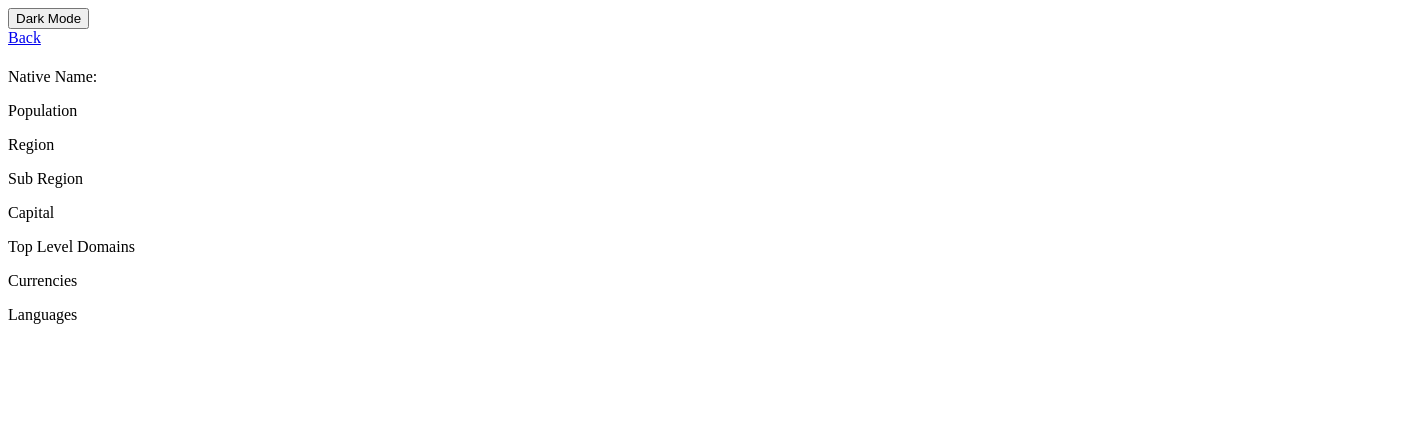
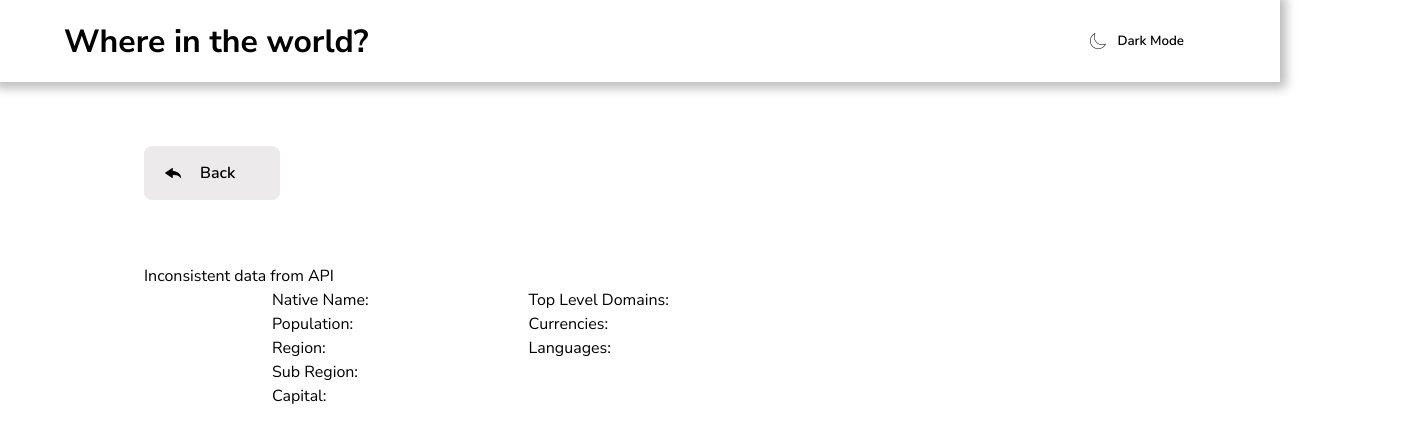
Before and after one commit to franc51/rest-countries-api-with-color-theme-switcher-master, a plain HTML site: page country-page.html in a window 1280 px wide. Shown: the whole page, 1424 px wide, since content can reach past the window. Drawn offline with Linux system fonts and the light colour scheme; no server answers.

Commit message:
small fixes and started country page feature

```diff
--- /dev/null
+++ b/country-page.css
@@ -0,0 +1,69 @@
+* {
+  padding: 0;
+  margin: 0;
+  box-sizing: border-box;
+}
+
+body {
+  font-family: "Nunito Sans";
+  display: flex;
+  flex-direction: column;
+  justify-content: space-between;
+}
+.countries_header_container {
+  display: flex;
+  justify-content: space-between;
+  align-items: center;
+  padding: 1rem 4rem;
+  box-shadow: 1px 1px 10px 5px rgb(187, 187, 187);
+}
+.countries_header_theme_toggle {
+  border-radius: 0.5rem;
+  border: none;
+  padding: 1rem 2rem;
+  padding-left: 3rem;
+  background-color: white;
+  background-image: url(files/design/moon.png);
+  background-size: 1rem;
+  background-position: 1.3rem center;
+  background-repeat: no-repeat;
+  font-weight: 600;
+  font-family: "Nunito Sans";
+  cursor: pointer;
+}
+.countries_header_theme_toggle:hover {
+  border: 1px solid rgb(119, 117, 117);
+}
+.country {
+  display: flex;
+  justify-content: left;
+  margin-left: 9rem;
+  gap: 8rem;
+  width: 100%;
+}
+.back-btn {
+  border-radius: 0.5rem;
+  border: none;
+  margin: 4rem 9rem;
+  padding: 1rem 2rem;
+  width: 3rem;
+  padding-left: 3.5rem;
+  background-color: rgb(236, 234, 234);
+  background-image: url(files/design/back-arrow.png);
+  background-size: 1rem;
+  background-position: 1.3rem center;
+  background-repeat: no-repeat;
+  font-weight: 600;
+  font-family: "Nunito Sans";
+  cursor: pointer;
+}
+a {
+  all: unset;
+}
+.country_description {
+  display: flex;
+  gap: 10rem;
+}
+p {
+  line-height: 1.5rem;
+}
--- a/country-page.html
+++ b/country-page.html
@@ -2,33 +2,39 @@
   <head>
     <meta charset="UTF-8" />
     <meta name="viewport" content="width=device-width, initial-scale=1.0" />
+    <link rel="stylesheet" href="country-page.css" />
+    <link
+      href="https://fonts.googleapis.com/css2?family=Inter:ital,opsz,wght@0,14..32,100..900;1,14..32,100..900&family=League+Spartan:wght@100..900&family=Lexend+Deca:wght@100..900&family=Nunito+Sans:ital,opsz,wght@0,6..12,200..1000;1,6..12,200..1000&family=Space+Mono:ital,wght@0,400;0,700;1,400;1,700&display=swap"
+      rel="stylesheet"
+    />
     <script src="country.js" defer></script>
     <title>Document</title>
   </head>
   <body>
     <div class="countries_header_container">
-      <h1 class="countries_header_logo"></h1>
+      <h1 class="countries_header_logo">Where in the world?</h1>
       <button class="countries_header_theme_toggle" id="toggle_btn">
         Dark Mode
       </button>
     </div>
     <a class="back-btn" href="index.html">Back</a>
+    <p style="margin-left: 9rem">Inconsistent data from API</p>
     <div class="country">
       <img src="" alt="" id="country_flag" />
       <div class="country_info">
         <h1 id="name"></h1>
         <div class="country_description">
           <div>
-            <p>Native Name:<span id="native_name"></span></p>
-            <p>Population<span id="population"></span></p>
-            <p>Region<span id="region"></span></p>
-            <p>Sub Region<span id="subregion"></span></p>
-            <p>Capital<span id="capital"></span></p>
+            <p>Native Name: <span id="native_name"></span></p>
+            <p>Population: <span id="population"></span></p>
+            <p>Region: <span id="region"></span></p>
+            <p>Sub Region: <span id="subregion"></span></p>
+            <p>Capital: <span id="capital"></span></p>
           </div>
           <div>
-            <p>Top Level Domains<span id="top_level_domains"></span></p>
-            <p>Currencies<span id="currencies"></span></p>
-            <p>Languages<span id="languages"></span></p>
+            <p>Top Level Domains: <span id="top_level_domains"></span></p>
+            <p>Currencies: <span id="currencies"></span></p>
+            <p>Languages: <span id="languages"></span></p>
           </div>
         </div>
         <div class="country_border" id="country_border"></div>
--- a/country.js
+++ b/country.js
@@ -45,7 +45,7 @@ function displayCountry(country) {
 
 theme_toggle.addEventListener("click", () => {
   if (isLightMode) {
-    body.style.background = "gray";
+    body.style.background = "black";
     body.style.color = "white";
     isLightMode = false;
   } else {
--- a/index.css
+++ b/index.css
@@ -22,31 +22,36 @@ body {
 }
 .countries_actions_search {
   font-family: "Nunito Sans";
-  font-size: 0.9rem;
+  font-size: 1.5rem;
+  font-weight: 600;
   border: none;
-  height: 2.6rem;
-  width: 20rem;
-  box-shadow: 1px 1px 7px 5px rgb(219, 219, 219);
+  height: 3rem;
+  width: 25rem;
+  box-shadow: 1px 1px 7px 5px rgb(236, 235, 235);
   background-image: url("files/design/search.png");
   background-size: 1.5rem;
   background-position: 1rem center;
   background-repeat: no-repeat;
-  padding-left: 3rem;
+  padding-left: 3.5rem;
   border-radius: 4px;
+  background-color: white;
+}
+.countries_actions_search::placeholder {
+  font-size: 1.2rem;
 }
 .countries_actions_select {
-  height: 2.6rem;
-  width: 8rem;
+  height: 3rem;
+  width: 9rem;
   border: none;
   border-radius: 4px;
-  font-size: 16px;
+  font-size: 1.5rem;
   cursor: pointer;
   font-size: 14px;
   color: gray;
 }
 .countries_list_container {
   display: grid;
-  grid-template-columns: repeat(4, 1fr);
+  grid-template-columns: repeat(auto-fit, minmax(15rem, 1fr));
   gap: 4rem;
   padding: 1rem 4rem;
 }
@@ -64,11 +69,12 @@ body {
   display: flex;
   flex-direction: column;
   align-items: center;
+  flex-grow: 1;
   overflow: hidden;
   box-shadow: 1px 1px 10px 5px rgb(228, 226, 226);
 }
 .country_info_ {
-  padding: 1rem 1.5rem;
+  padding: 1.5rem;
   display: flex;
   flex-direction: column;
   gap: 1rem;
@@ -126,3 +132,18 @@ a {
     padding: 2rem 1.5rem;
   }
 }
+
+@media (min-width: 1900px) {
+  .countries_header_container {
+    padding: 1rem 10rem;
+  }
+  .countries_actions {
+    padding: 1rem 10rem;
+  }
+  .countries_list_container {
+    padding: 1rem 10rem;
+  }
+  .api-sucks {
+    padding: 1rem 10rem;
+  }
+}
```
Also changed, not shown: index.js (+11 -6 lines), files/design/back-arrow.png (added).
